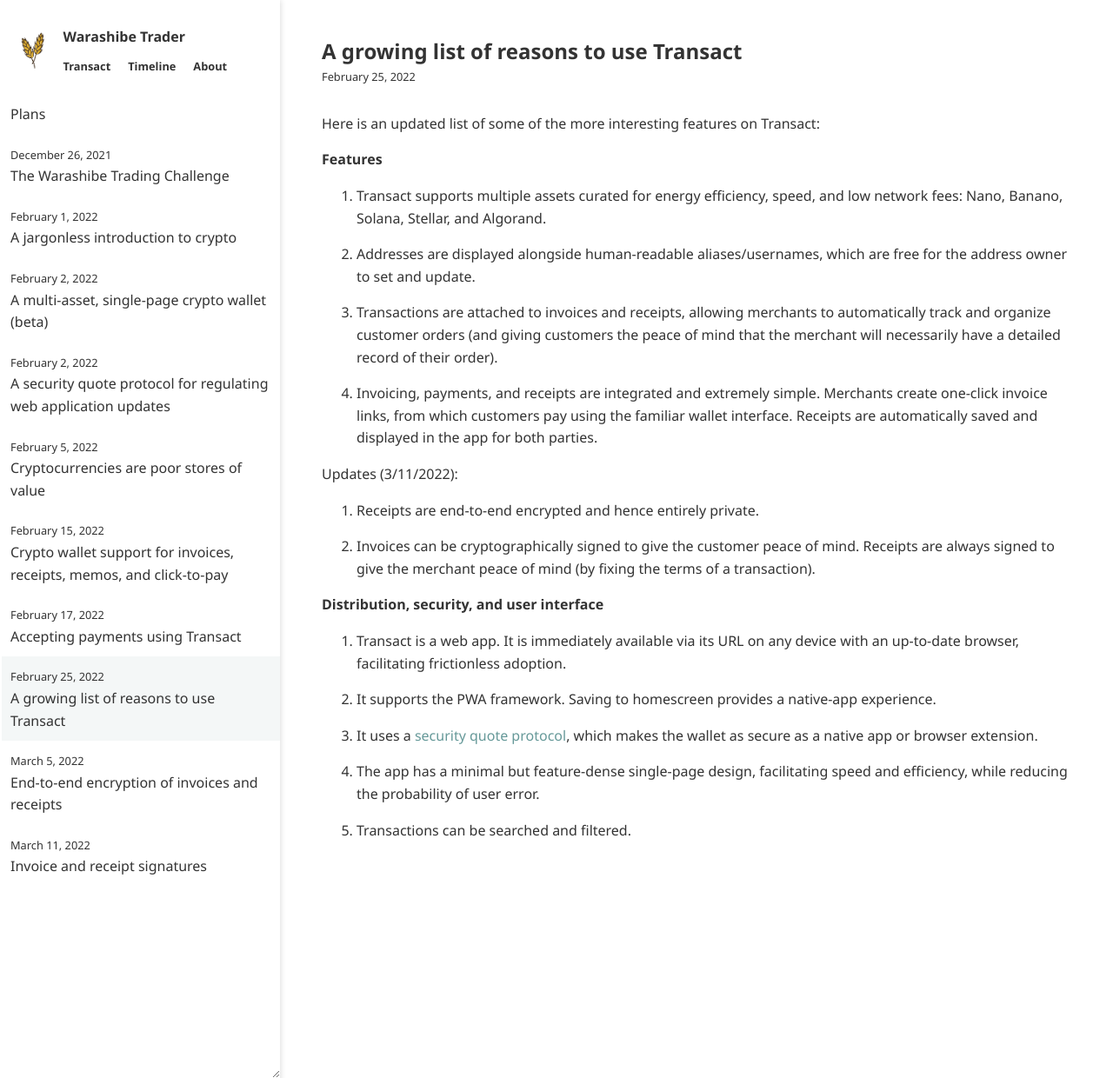
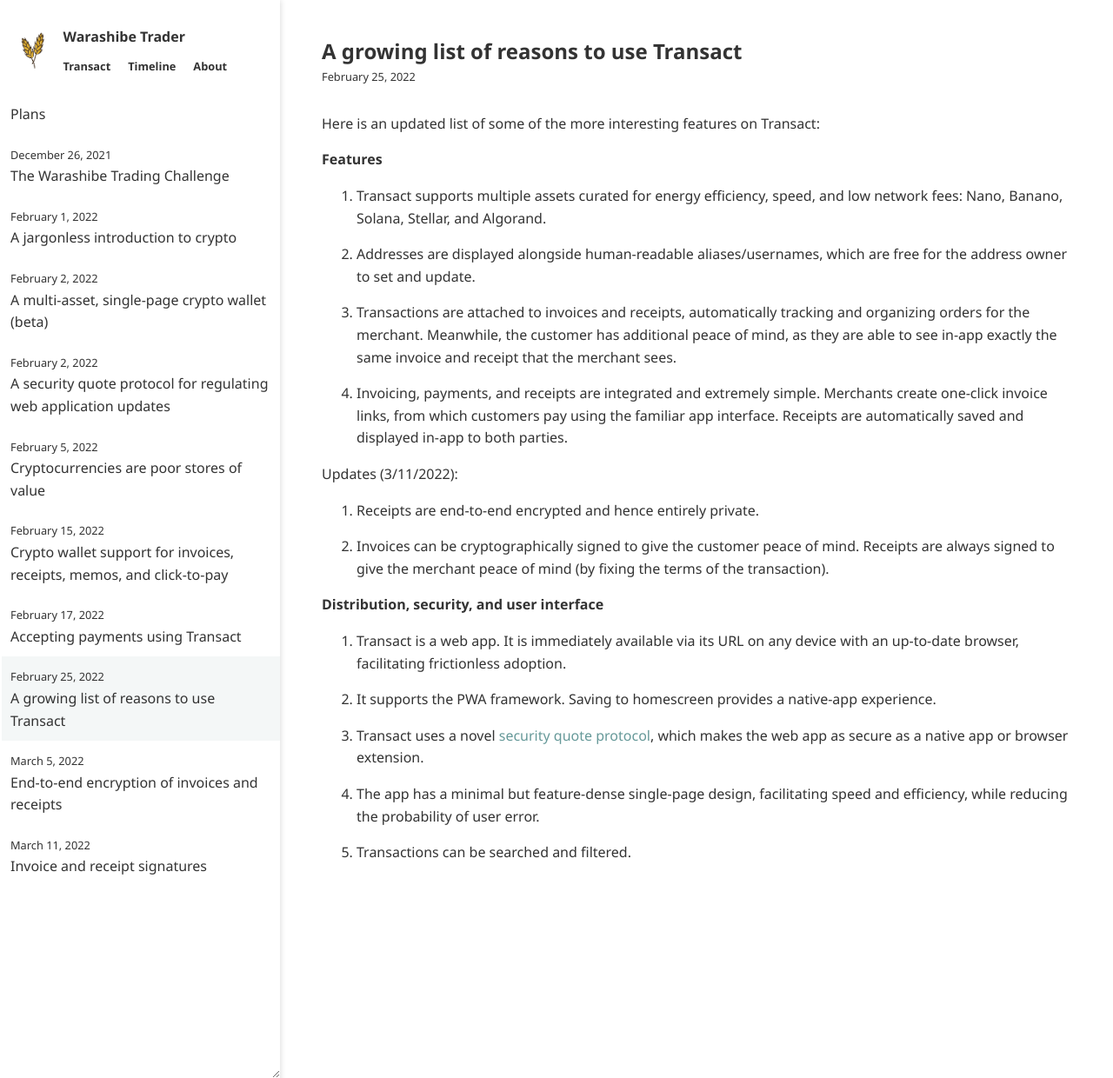
Before and after one commit to warashibetrader/warashibetrader.github.io, a Jekyll site: the page built from _posts/2022-02-25-feature-list.md, in a window 1280 px wide and 1240 px high. Shown: the whole window at 87% size. Built offline with Jekyll 4.4.1, drawn with Linux system fonts in a browser that asks for light colours.

Commit message:
Update 2022-02-25-feature-list.md

```diff
--- a/_posts/2022-02-25-feature-list.md
+++ b/_posts/2022-02-25-feature-list.md
@@ -11,15 +11,15 @@
 
 2. Addresses are displayed alongside human-readable aliases/usernames, which are free for the address owner to set and update.
 
-3. Transactions are attached to invoices and receipts, allowing merchants to automatically track and organize customer orders (and giving customers the peace of mind that the merchant will necessarily have a detailed record of their order).
+3. Transactions are attached to invoices and receipts, automatically tracking and organizing orders for the merchant. Meanwhile, the customer has additional peace of mind, as they are able to see in-app exactly the same invoice and receipt that the merchant sees.
 
-4. Invoicing, payments, and receipts are integrated and extremely simple. Merchants create one-click invoice links, from which customers pay using the familiar wallet interface. Receipts are automatically saved and displayed in the app for both parties.
+4. Invoicing, payments, and receipts are integrated and extremely simple. Merchants create one-click invoice links, from which customers pay using the familiar app interface. Receipts are automatically saved and displayed in-app to both parties.
 
 Updates (3/11/2022):
 
 5. Receipts are end-to-end encrypted and hence entirely private.
 
-6. Invoices can be cryptographically signed to give the customer peace of mind. Receipts are always signed to give the merchant peace of mind (by fixing the terms of a transaction).
+6. Invoices can be cryptographically signed to give the customer peace of mind. Receipts are always signed to give the merchant peace of mind (by fixing the terms of the transaction).
 
 
 #### Distribution, security, and user interface
@@ -28,7 +28,7 @@
 
 2. It supports the PWA framework. Saving to homescreen provides a native-app experience.
 
-3. It uses a [security quote protocol]({% post_url 2022-02-02-security-quote-protocol %}), which makes the wallet as secure as a native app or browser extension.
+3. Transact uses a novel [security quote protocol]({% post_url 2022-02-02-security-quote-protocol %}), which makes the web app as secure as a native app or browser extension.
 
 4. The app has a minimal but feature-dense single-page design, facilitating speed and efficiency, while reducing the probability of user error.
 
```
